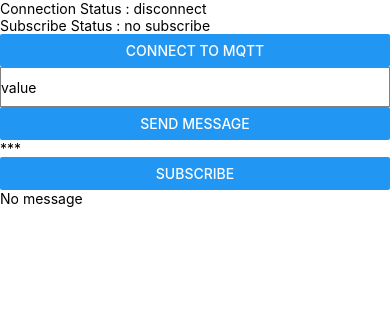
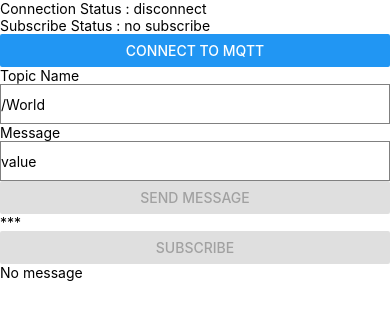
Before and after one commit to MasanoriEnoki/rn_mqtt_test, a React Native app: screen / in a window 390 px wide. Shown: the top 320 px of the page. Built offline with nearby package versions, Linux system fonts and the light colour scheme; what react-native would draw is missing.

Commit message:
when disconnect, disabled button

```diff
--- a/App.js
+++ b/App.js
@@ -38,6 +38,7 @@
   const [statusSubText, setStatusSubText] = useState("no subscribe")
   const [value, onChangeText] = useState('value')
   const [arrivedMessage, setArrivedMessage] = useState('No message')
+  const [topic, setTopic] = useState('/World')
 
   const onMqttButtonPressed = () => {
     init({
@@ -78,12 +79,13 @@
     const onSendButtonPressed = () => {
         console.log("sending...");
         var message = new Paho.MQTT.Message(value);
-        message.destinationName = "/World";
+        message.destinationName = topic;
         client.send(message);
       }
 
     const onSubscribeButtonPressed = () => {
-      client.subscribe('/World')
+      client.subscribe(topic)
+      setStatusSubText('subscribe')
     }
 
 
@@ -97,14 +99,21 @@
             <Text>Connection Status : {statusText}</Text>
             <Text>Subscribe Status : {statusSubText}</Text>
             <Button title="Connect to mqtt" onPress={onMqttButtonPressed}/>
+            <Text>Topic Name</Text>
+            <TextInput
+              style={{ height: 40, borderColor: 'gray', borderWidth: 1 }}
+              onChangeText={text => onChangeText(text)}
+              value={topic}
+            />
+            <Text>Message</Text>
             <TextInput
               style={{ height: 40, borderColor: 'gray', borderWidth: 1 }}
               onChangeText={text => onChangeText(text)}
               value={value}
             />
-            <Button title="Send Message" onPress={onSendButtonPressed}/>
+            <Button title="Send Message" onPress={onSendButtonPressed} disabled={statusText !== "onConnect"}/>
             <View><Text>***</Text></View>
-            <Button title="Subscribe" onPress={onSubscribeButtonPressed}/>
+            <Button title="Subscribe" onPress={onSubscribeButtonPressed} disabled={statusText !== "onConnect"}/>
           <Text>{arrivedMessage}</Text>
         </ScrollView>
       </SafeAreaView>
@@ -127,28 +136,6 @@
     marginTop: 32,
     paddingHorizontal: 24,
   },
-  sectionTitle: {
-    fontSize: 24,
-    fontWeight: '600',
-    color: Colors.black,
-  },
-  sectionDescription: {
-    marginTop: 8,
-    fontSize: 18,
-    fontWeight: '400',
-    color: Colors.dark,
-  },
-  highlight: {
-    fontWeight: '700',
-  },
-  footer: {
-    color: Colors.dark,
-    fontSize: 12,
-    fontWeight: '600',
-    padding: 4,
-    paddingRight: 12,
-    textAlign: 'right',
-  },
 });
 
 export default App;
```
